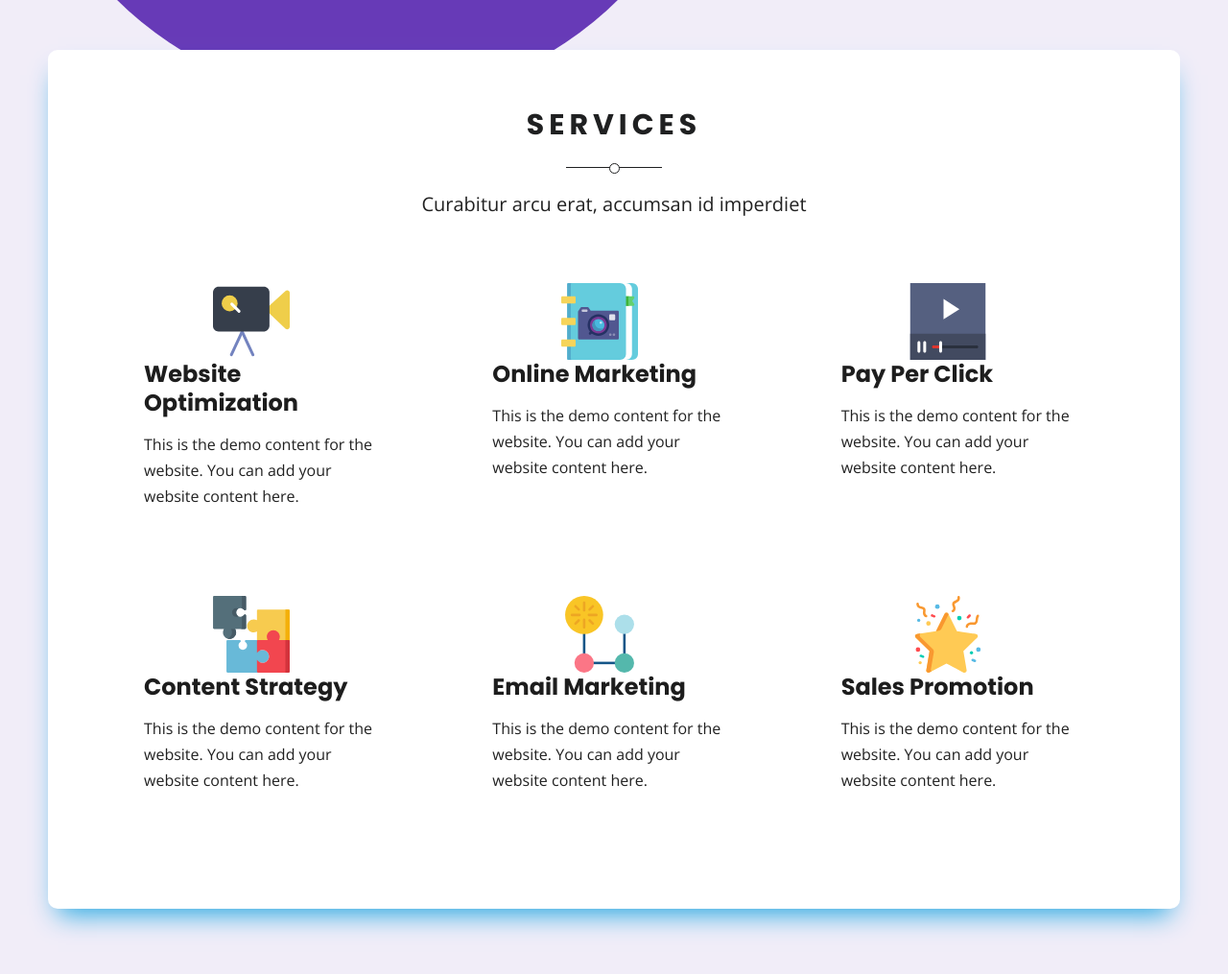
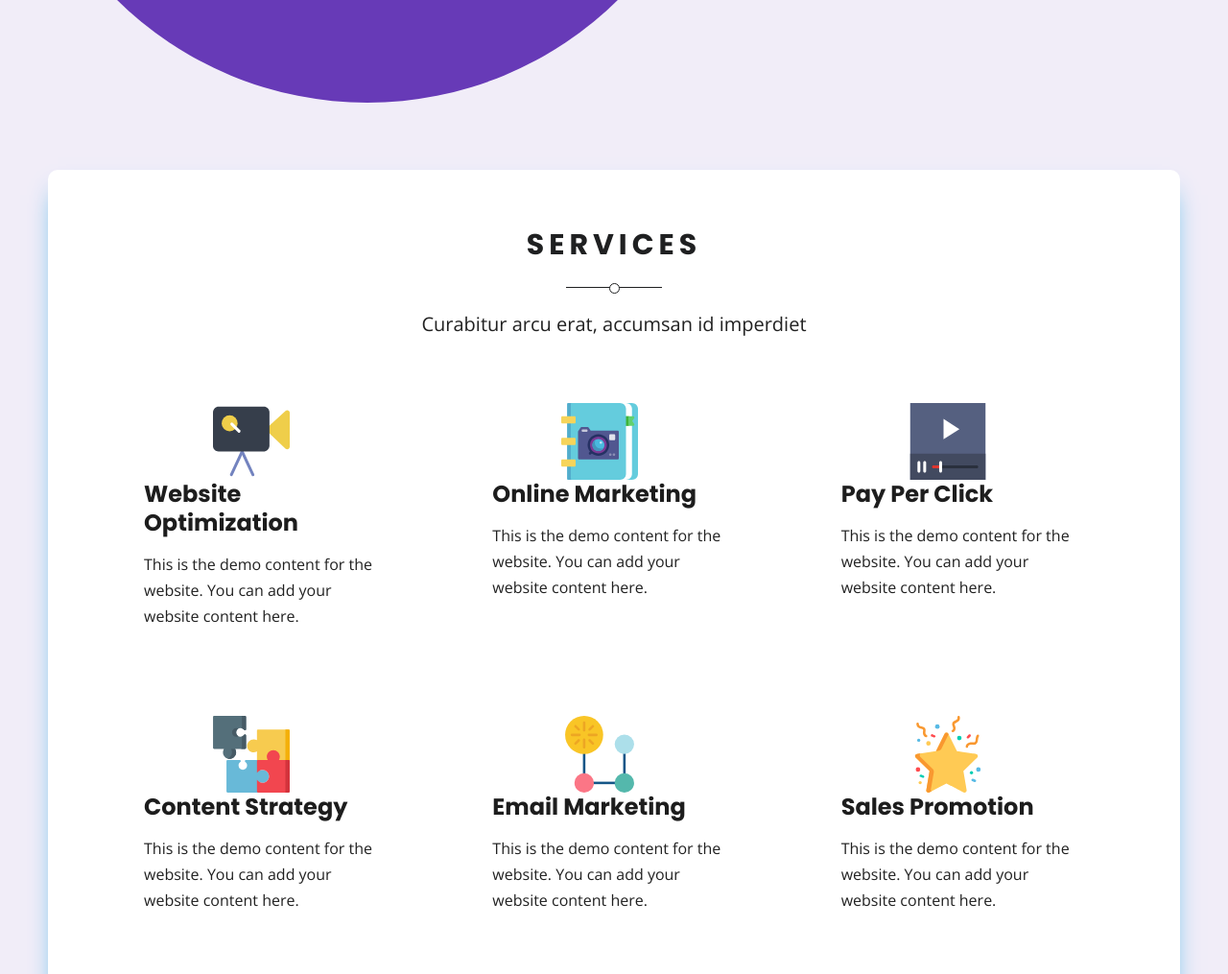
Before and after one commit to borserog/mbs-land, a website: page index.html in a window 1280 px wide. Shown: the part 2230-3245 px from the top of the page at 96% size. Drawn offline with nearby package versions, Linux system fonts and the light colour scheme; files whose address does not match are found by name.

Commit message:
small changes

```diff
--- a/index.html
+++ b/index.html
@@ -267,7 +267,7 @@
     <!-- Free Trial end -->
     <!-- Services Area Starts -->
     <div class="services-area area-padding" id="services">
-        <div class="container card container-card">
+        <div class="container card">
             <div class="row">
                 <div class="col-md-12">
                     <div class="section-title text-center wow fadeInDown">
```
